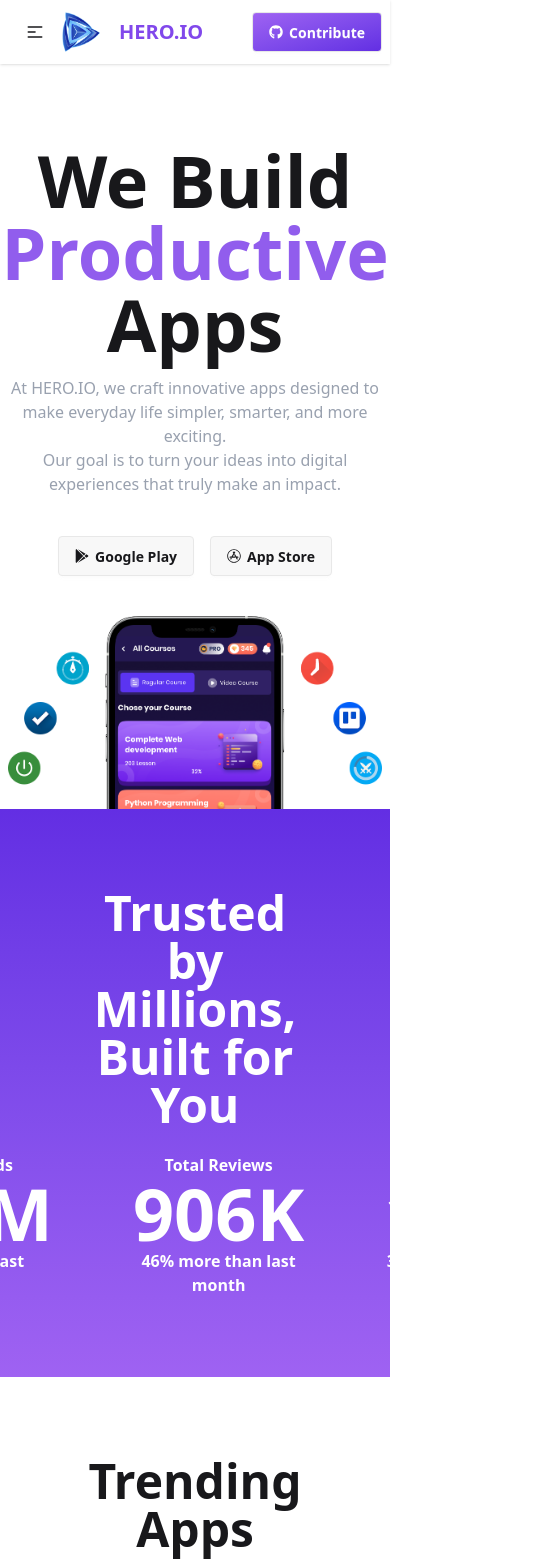
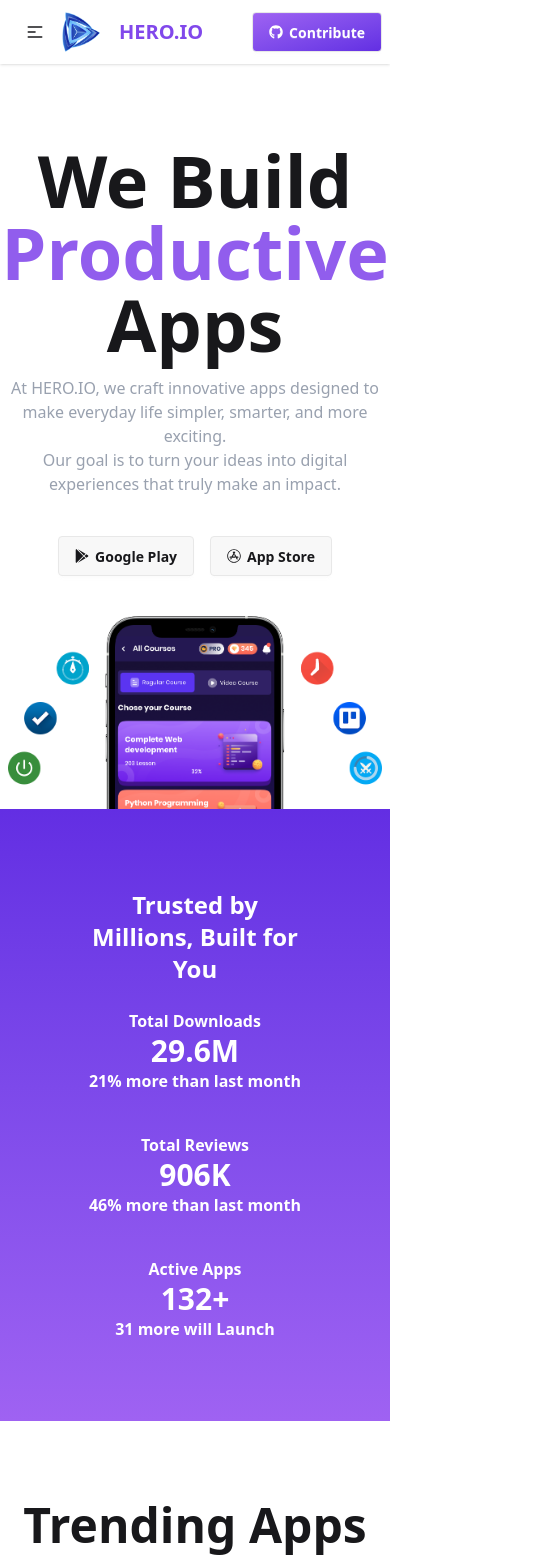
Before and after one commit to mdnaeemislam786/hero-apps-store, a React (Vite) app: page / in a window 390 px wide. Shown: the top 1568 px of the page, 549 px wide, since content can reach past the window. Built offline with nearby package versions, Linux system fonts and the light colour scheme.

Commit message:
home page all component responsive code impliment

```diff
--- a/src/Components/Hero/Hero.jsx
+++ b/src/Components/Hero/Hero.jsx
@@ -3,21 +3,21 @@ import React from 'react';
 const Hero = () => {
     return (
         <div className='p-20  font-bold bg-gradient-to-b from-[#632EE3] to-[#9F62F2] text-white'>
-            <h1 className='text-5xl text-center mb-6'>Trusted by Millions, Built for You</h1>
-            <div className='justify-center flex gap-20 text-center'>
+            <h1 className='text-2xl md:text-5xl text-center mb-6'>Trusted by Millions, Built for You</h1>
+            <div className='justify-center flex-col md:flex-row gap-10 flex md:gap-20 text-center'>
                 <div>
                     <span>Total Downloads</span>
-                    <h1 className='text-7xl'>29.6M</h1>
+                    <h1 className='text-3xl md:text-7xl'>29.6M</h1>
                     <span>21% more than last month</span>
                 </div>
                 <div>
                     <span>Total Reviews</span>
-                    <h1 className='text-7xl'>906K</h1>
+                    <h1 className='text-3xl md:text-7xl'>906K</h1>
                     <span>46% more than last month</span>
                 </div>
                 <div>
                     <span>Active Apps</span>
-                    <h1 className='text-7xl'>132+</h1>
+                    <h1 className='text-3xl md:text-7xl'>132+</h1>
                     <span>31 more will Launch</span>
                 </div>
 
--- a/src/Components/HomeApps/HomeApps.jsx
+++ b/src/Components/HomeApps/HomeApps.jsx
@@ -8,10 +8,10 @@ const HomeApps = () => {
     console.log(data);
 
     return (
-        <div className='p-20 items-center text-center'>
+        <div className='px-5 py-20 md:p-20 items-center text-center'>
             <h1 className='text-5xl font-bold mb-4 text-center' >Trending Apps</h1>
             <p className='text-center text-gray-400'>Explore All Trending Apps on the Market developed by us</p>
-            <div className='grid my-10 grid-cols-4 gap-4'>
+            <div className='grid my-10 grid-cols-1 sm:grid-cols-2 md:grid-cols-3 xl:grid-cols-4 gap-4'>
             {
                 data.map(cart => <div key={cart.id} cart={cart} className=' p-4 bg-[#ffffff] rounded-md shadow-2xl'>
                     <img className='w-full h-70' src={cart.image} alt="" />
```
